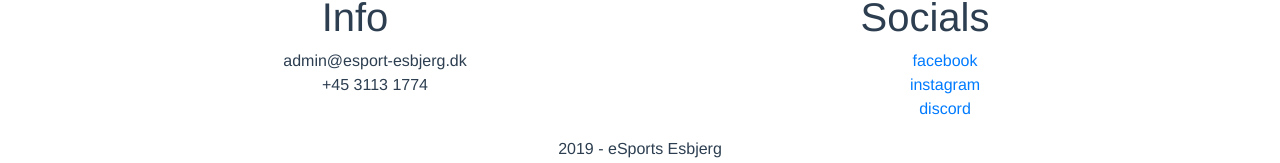
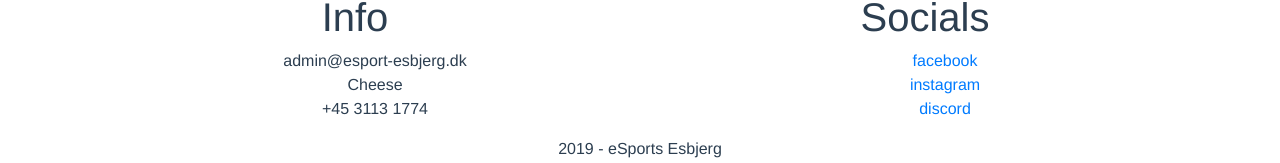
Before and after one commit to TheSvaneMan/e-sports-esbjerg, a Vue app: page / in a window 1280 px wide. Shown: the part 1462-1625 px from the top of the page. Built offline with nearby package versions, Linux system fonts and the light colour scheme.

Commit message:
Updated GitHub
** Linking & Commands fully functioning

```diff
--- a/src/App.vue
+++ b/src/App.vue
@@ -59,6 +59,7 @@
             <h1>Info</h1>
             <ul>
               <li>admin@esport-esbjerg.dk</li>
+              <li>Cheese</li>
               <li>+45 3113 1774</li>
 
               <li></li>
```
